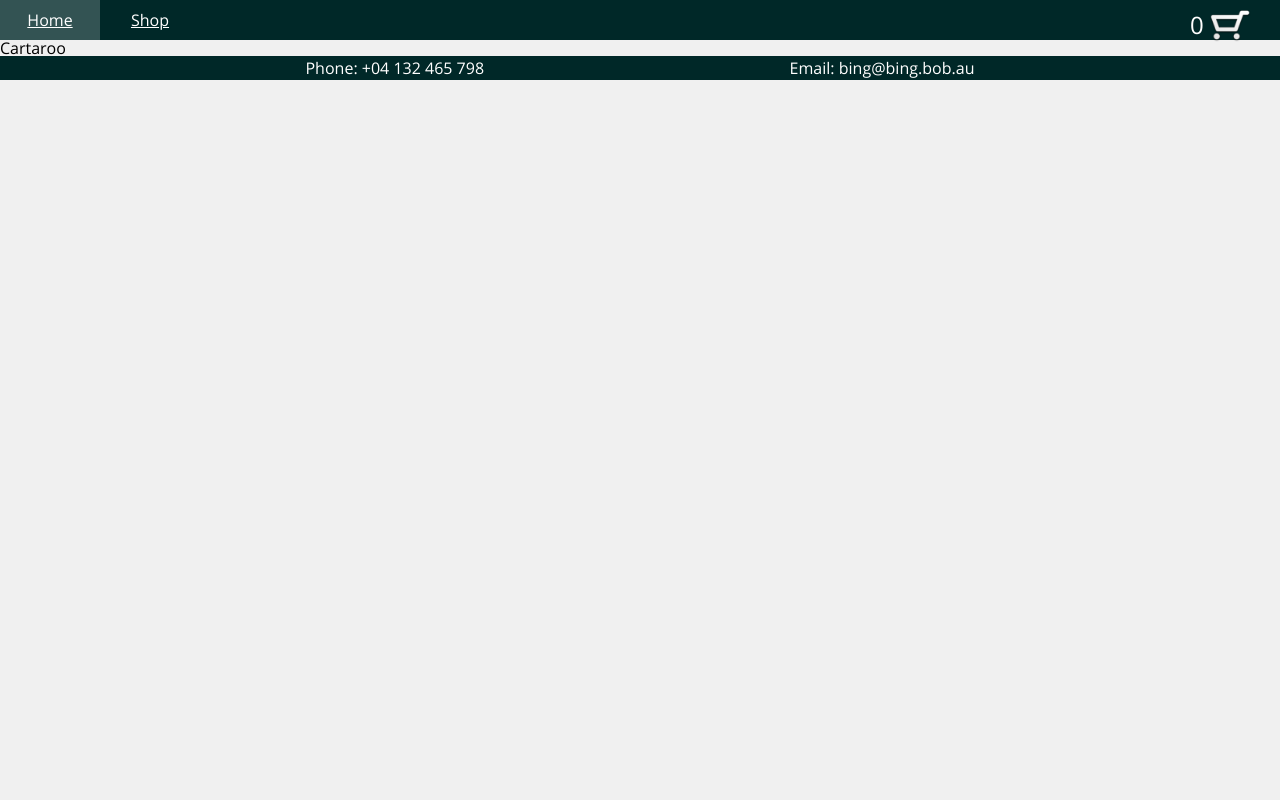
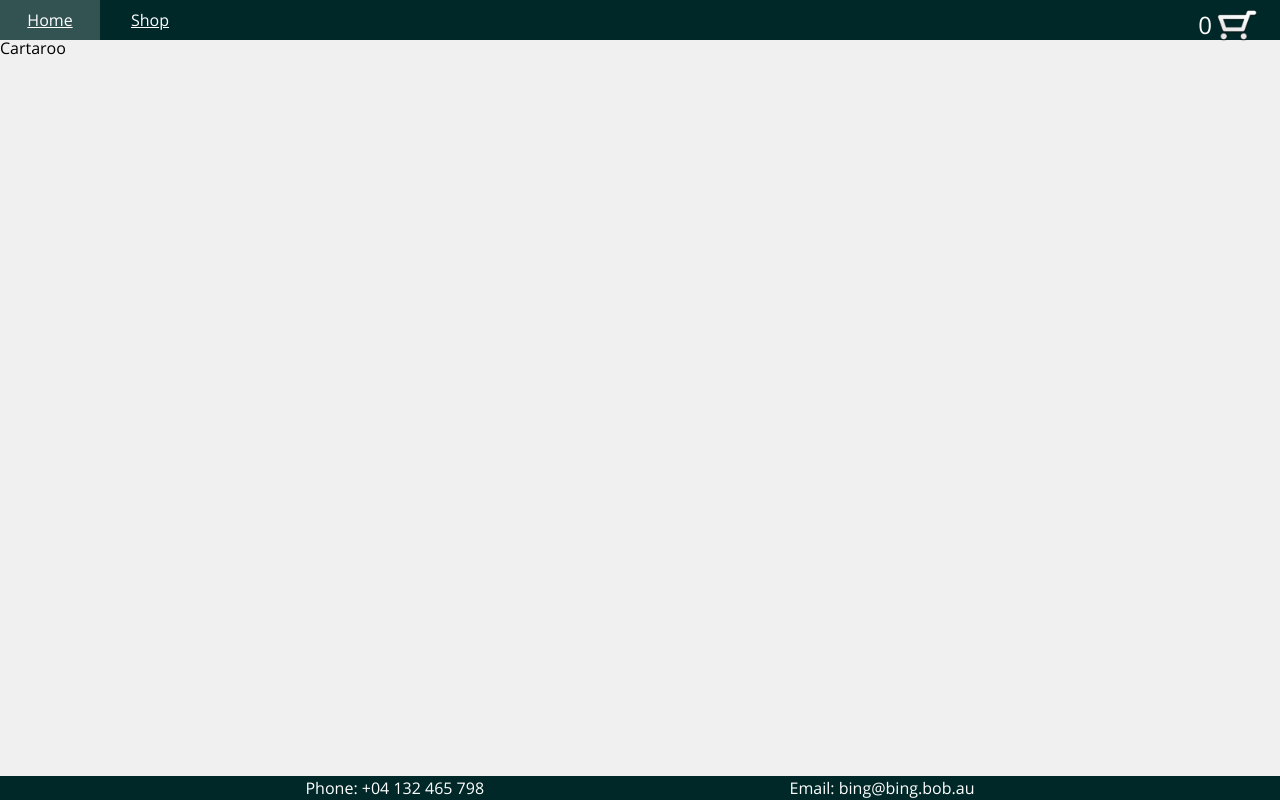
Before and after one commit to macla7/shopping-cart, a React (Create React App) app: page /cart in a window 1280 px wide. Built offline with nearby package versions, Linux system fonts and the light colour scheme.

Commit message:
cart Total adjusts with direct cart edits

```diff
--- a/src/App.js
+++ b/src/App.js
@@ -14,6 +14,7 @@ import {
 import ShopItem from "./components/ShopItem";
 import ducks from "./ducks";
 import uniqid from "uniqid";
+import CartTile from "./components/CartTile";
 
 function App() {
   const [cartItems, setCartItems] = useState({});
@@ -24,19 +25,43 @@ function App() {
     <ShopItem duck={duck} handleAdd={handleAdd} key={uniqid()} />
   ));
 
+  const cartTileArr = [];
+  for (const id in cartItems) {
+    cartTileArr.push(
+      <CartTile
+        id={id}
+        num={cartItems[id]}
+        key={uniqid()}
+        changeCart={handleChange}
+        onRemove={handleDel}
+      />
+    );
+  }
+
+  function handleChange(duckID, add) {
+    const bek = { [duckID]: add };
+    setCartItems({ ...cartItems, ...bek });
+  }
+
   function handleAdd(duck, add) {
     if (cartItems[duck.id]) {
       const boi = { [duck.id]: cartItems[duck.id] + add };
       setCartItems({ ...cartItems, ...boi });
     } else {
-      const bek = { [duck.id]: add };
-      setCartItems({ ...cartItems, ...bek });
+      handleChange([duck.id], add);
     }
     console.log(cartItems, "in app func");
   }
 
+  function handleDel(duck) {
+    const cart = cartItems;
+    delete cart[duck];
+    setCartItems({ ...cart });
+    console.log(cartItems);
+  }
+
   return (
-    <div className="App">
+    <div className="app">
       {console.log(cartItems, "in render of app")}
       <Nav cartItems={cartItems} />
       <Route path="/" exact>
@@ -46,7 +71,7 @@ function App() {
         <Shop>{shopItems}</Shop>
       </Route>
       <Route path="/cart">
-        <Cart />
+        <Cart>{cartTileArr}</Cart>
       </Route>
       <Foot />
     </div>
--- a/src/components/Cart.js
+++ b/src/components/Cart.js
@@ -1,9 +1,10 @@
 import React from "react";
 
-function Cart() {
+function Cart({ children }) {
   return (
     <div>
       <h1>Cartaroo</h1>
+      <div>{children}</div>
     </div>
   );
 }
--- a/src/components/CartItemsContext.js
+++ /dev/null
@@ -1,5 +0,0 @@
-import { createContext } from "react";
-
-const CartItemsContext = createContext();
-
-export default CartItemsContext;
--- /dev/null
+++ b/src/components/CartTile.js
@@ -0,0 +1,37 @@
+import React from "react";
+import ducks from "../ducks";
+import { FontAwesomeIcon } from "@fortawesome/react-fontawesome";
+
+function CartTile({ id, num, changeCart, onRemove }) {
+  function handleChange(e) {
+    console.log(e.target.value, "in cartTile");
+    changeCart(id, parseInt(e.target.value));
+  }
+
+  function handleClick() {
+    console.log("?");
+    onRemove(id);
+  }
+
+  return (
+    <div className="cartTile">
+      <p>
+        {id} : {num}
+      </p>
+      <img src={ducks[id].url} alt={ducks[id].title} />
+      <FontAwesomeIcon icon="minus-circle" />
+      <input
+        type="number"
+        name="number"
+        min="1"
+        className="number"
+        value={num}
+        onChange={handleChange}
+      />
+      <FontAwesomeIcon icon="plus-circle" />
+      <button onClick={handleClick}>Remove from Cart</button>
+    </div>
+  );
+}
+
+export default CartTile;
--- a/src/components/Nav.js
+++ b/src/components/Nav.js
@@ -25,11 +25,11 @@ function Nav({ cartItems }) {
           <Link to="/shop">Shop</Link>
         </div>
       </div>
-      <div className="cart">
-        <Link to="/cart">
+      <div>
+        <Link to="/cart" className="cartLink">
+          <div className="cartTot">{cartTotal}</div>
           <img src="./images/cart.png" alt="cart" />
         </Link>
-        <div className="cartTot">{cartTotal}</div>
       </div>
     </nav>
   );
--- /dev/null
+++ b/src/sass/cart.scss
@@ -0,0 +1,11 @@
+.cartTile {
+  border: 2px solid rgb(0, 40, 40);
+  background-color: white;
+  border-radius: 10px;
+  padding: 0.3rem;
+  margin: 0.5rem;
+  img {
+    height: 100px;
+    aspect-ratio: 1;
+  }
+}
--- a/src/sass/foot.scss
+++ b/src/sass/foot.scss
@@ -1,4 +1,7 @@
 footer {
+  position: fixed;
+  bottom: 0;
+  width: 100vw;
   height: 3vh;
   background: rgb(0, 40, 40);
   color: white;
--- a/src/sass/genTags.scss
+++ b/src/sass/genTags.scss
@@ -20,3 +20,7 @@ abbr[title] {
   text-decoration: none;
   cursor: pointer;
 }
+
+.app {
+  position: relative;
+}
--- a/src/sass/nav.scss
+++ b/src/sass/nav.scss
@@ -10,8 +10,6 @@ nav {
   }
 
   > div {
-    display: grid;
-
     a {
       color: white;
       width: 100px;
@@ -22,6 +20,7 @@ nav {
   }
 
   .navLinks {
+    display: grid;
     grid-template-columns: 1fr 1fr;
 
     div {
@@ -33,14 +32,15 @@ nav {
     background-color: rgba(255, 255, 255, 0.2);
   }
 
-  .cart {
-    position: relative;
+  .cartLink {
+    grid-template-columns: auto auto;
+    align-items: center;
+    text-decoration: none;
   }
 
   .cartTot {
     font-size: 1.5rem;
     color: white;
-    position: absolute;
     left: 10px;
     top: 13px;
   }
--- a/src/sass/shop.scss
+++ b/src/sass/shop.scss
@@ -1,5 +1,6 @@
 .shop {
   min-height: 92vh;
+  margin-bottom: 3vh;
 }
 
 .shopHeader {
--- a/src/styles.scss
+++ b/src/styles.scss
@@ -5,3 +5,4 @@
 @import "./sass/home.scss";
 @import "./sass/foot.scss";
 @import "./sass/shop.scss";
+@import "./sass/cart.scss";
```
